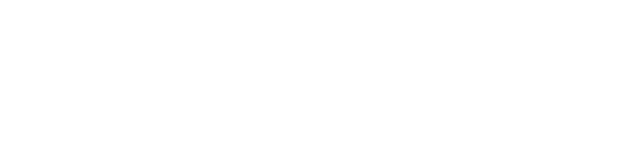
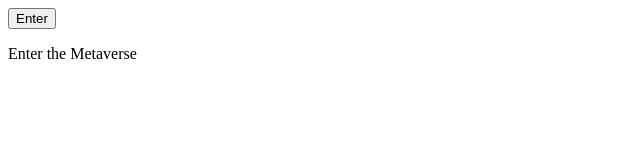
Before and after one commit to acciojob/enter-metaverse-dinnysanjay, a website: page main.html in a window 1280 px wide. Shown: the whole page, without its empty margins (0-640 px from the left). Drawn offline with Linux system fonts and the light colour scheme.

Commit message:
created a submission

```diff
--- a/main.html
+++ b/main.html
@@ -8,6 +8,8 @@
 
 <body>
 	<!-- the entire body must be written by student -->
+	<button id="enterBtn">Enter</button>
+    <p id="status">Enter the Metaverse</p>
     <script type="text/javascript" src="./script.js">
 </script>
 
```
